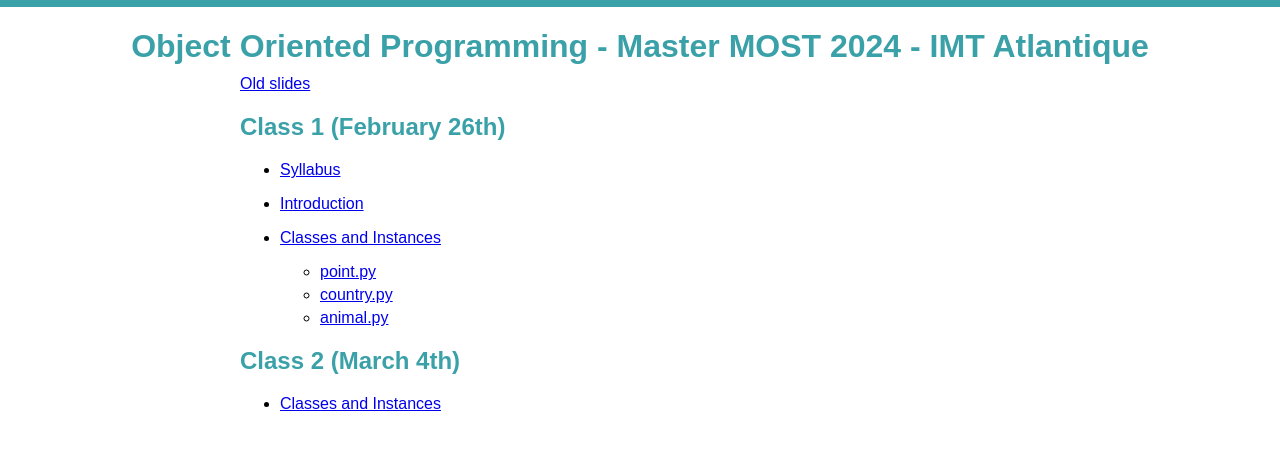
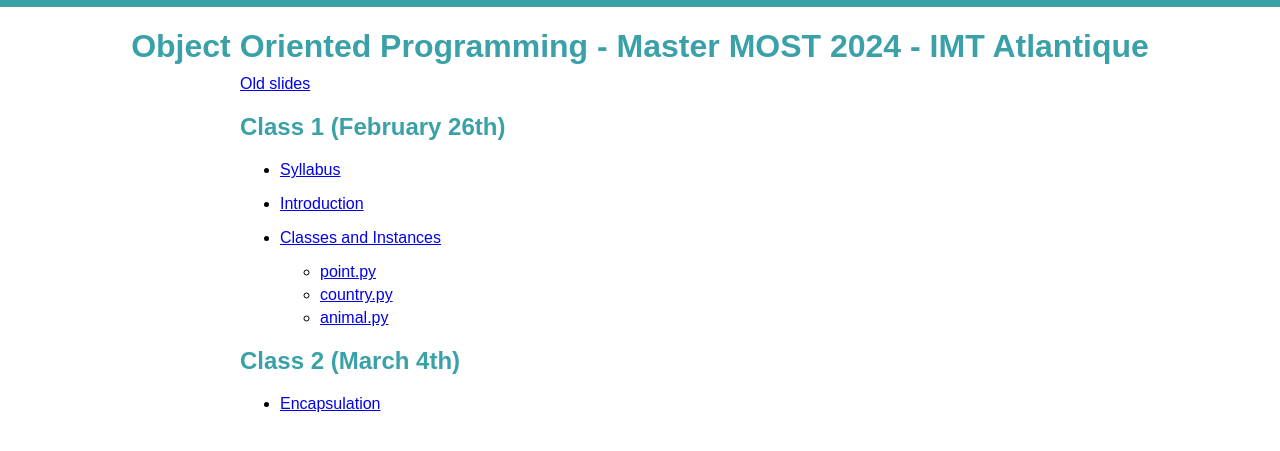
Before and after one commit to JolanPhilippe/jolanphilippe.github.io, a plain HTML site: page course/24-oop.html in a window 1280 px wide. Shown: the part 61-512 px from the top of the page. Drawn offline with Linux system fonts and the light colour scheme.

Commit message:
Fixed label

```diff
--- a/course/24-oop.html
+++ b/course/24-oop.html
@@ -58,7 +58,7 @@
     <div class="container">
             <ul>
                 <li><p>
-                    <a href="docs/24-oop/oop_3_encapsulation.pdf">Classes and Instances</a>
+                    <a href="docs/24-oop/oop_3_encapsulation.pdf">Encapsulation</a>
                 </p></li>
             </ul>
     </div>
```
